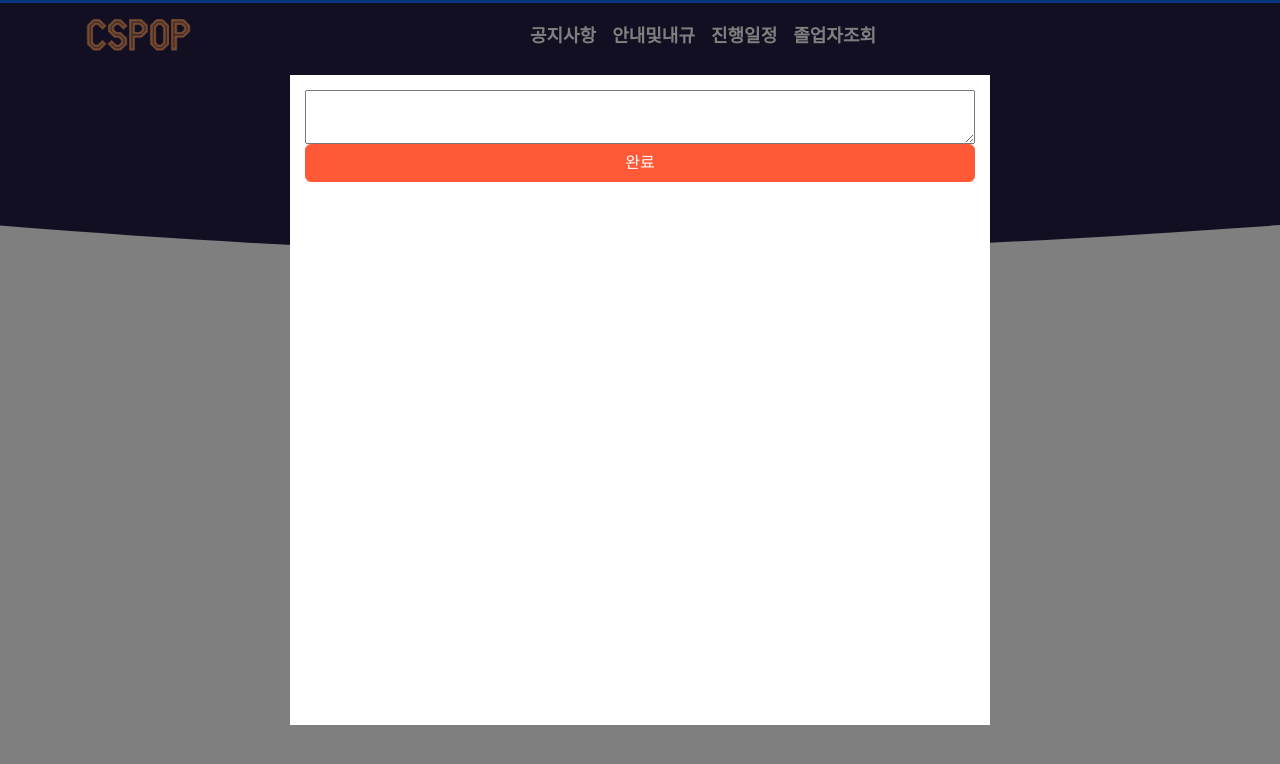
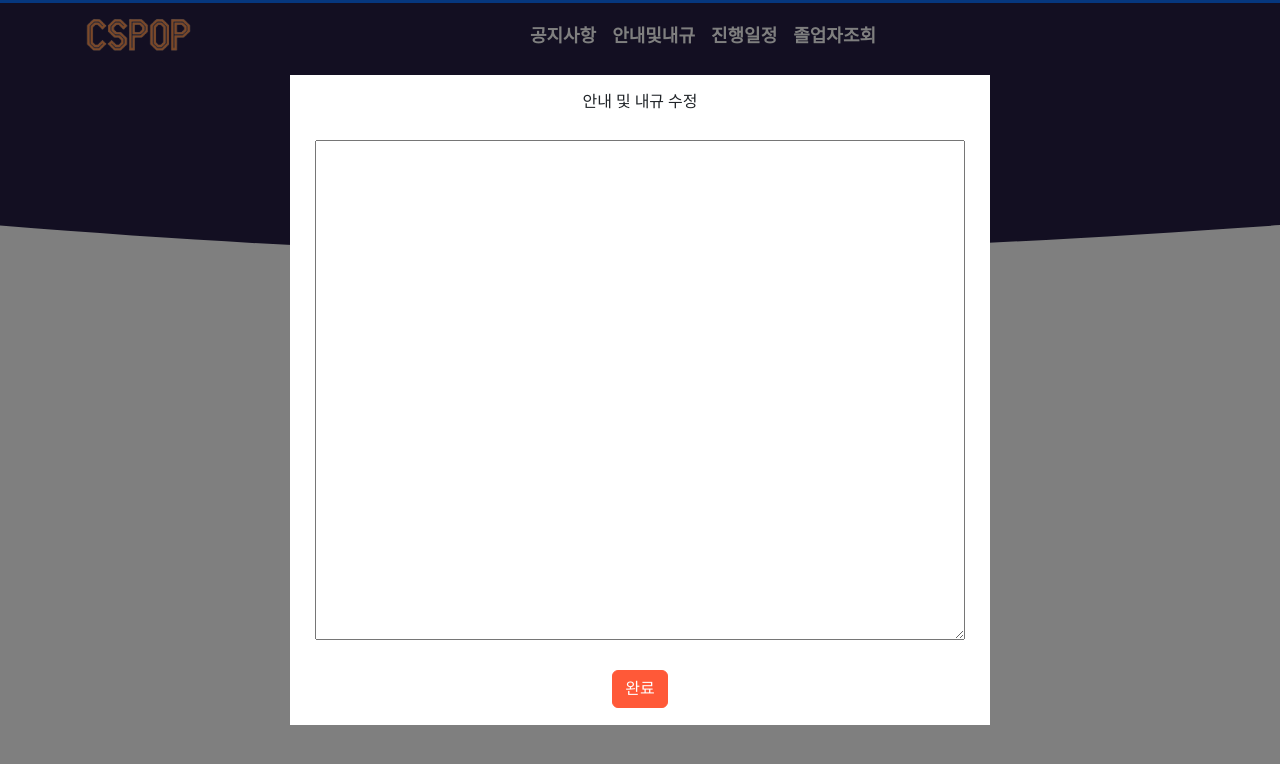
Before and after one commit to euna0104/CSPOP_FE, a React (Create React App) app: page /api/graduation/guide in a window 1280 px wide. Both pictures are taken after a click on the button "수정". Shown: the top 764 px of the page. Built offline with nearby package versions, Linux system fonts and the light colour scheme; no server answers; a web font is replaced by a local one.

Commit message:
style: 안내및내규 수정모달 스타일 조정

```diff
--- a/src/Guide.jsx
+++ b/src/Guide.jsx
@@ -43,7 +43,6 @@ const StyledDiv = styled.div`
       cursor: pointer;
       margin-left: auto;
     }
-
   .modal-container {
     width: 100%;
     height: 100%;
@@ -55,12 +54,17 @@ const StyledDiv = styled.div`
     align-items: center;
     background: rgba(0, 0, 0, 0.5);
   }
-
   .modal-content {
     background-color: #ffffff;
     width: 700px;
     height: 650px;
     padding: 15px;
+  }
+  textarea {
+    width: 650px;
+    height: 500px;
+    margin-top: 10px;
+    margin-bottom: 30px;
   }
 `;
 
@@ -145,14 +149,19 @@ const Guide = ({ userId }) => {
               }
             }}>
               <div className="modal-content">
+                <p className="d-flex justify-content-center">안내 및 내규 수정</p>
+                <div className="d-flex justify-content-center">
                   <textarea
                     value={text}
                     onChange={handleDataChange}
                     type="text-area"
                   />
+                </div>
+                <div className="d-flex justify-content-center">
                   <button className="btn btn-primary text-white" onClick={guidanceUpdate}>
                     완료
                   </button>
+                </div>
               </div>
             </div>
             }
```
Lines whose indentation alone changed are shown as unchanged.
